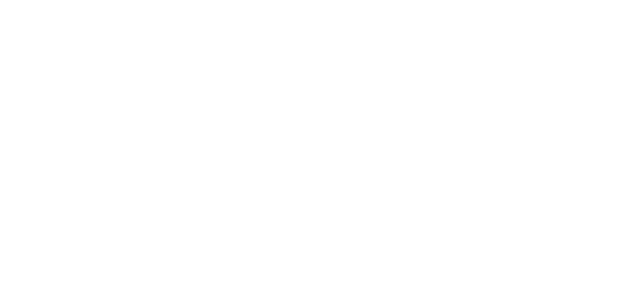
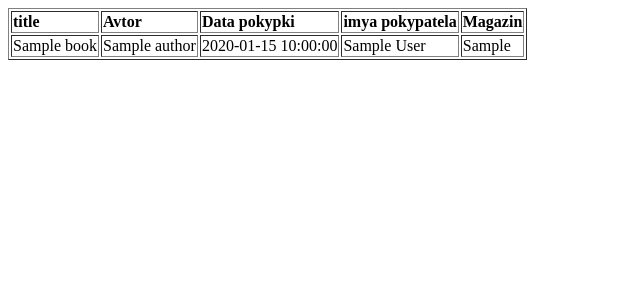
Before and after one commit to NikitaKek/-Books, a PHP site: page /viewDeal in a window 1280 px wide. Before the commit the part shown is empty. Shown: the top 300 px of the page, without its empty margins (0-640 px from the left). Run offline with PHP 8.4, Linux system fonts and the light colour scheme; tables that the repository leaves empty or names only in its code hold one stand-in row (values such as "Sample post"); some libraries are stand-ins or nearby versions.

Commit message:
TableOfDeals

```diff
--- a/Routes.php
+++ b/Routes.php
@@ -17,6 +17,10 @@
                 viewBookController::CreateView(viewbook);
      });
 
+     Route::set('viewDeal', function() {
+                     viewBookController::CreateView(viewDeal);
+          });
+
       Route::set('tableDeal', function() {
                      DealController::CreateView(tableDeal);
           });
--- /dev/null
+++ b/Views/viewDeal.php
@@ -0,0 +1,32 @@
+<table border = 1>
+    <tr>
+        <td><b>title</b></td>
+        <td><b>Avtor</b></td>
+        <td><b>Data pokypki</b></td>
+        <td><b>imya pokypatela</b></td>
+        <td><b>Magazin</b></td>
+    </tr>
+    <?php
+    $result = DataBase::query("SELECT book.title,GROUP_CONCAT(author.name) as name, deal.date, customer.name AS customerName, deal.store
+                                            FROM deal LEFT JOIN CustomerDealBook
+                                                      ON  deal.id = CustomerDealBook.id_deal
+                                                      LEFT JOIN book
+                                                      ON book.id =  CustomerDealBook.id_book
+                                                      LEFT JOIN bookauthor
+                                                      on book.id = bookauthor.book_id
+                                                      LEFT JOIN author
+                                                      ON author.ID =  bookauthor.author_id
+                                                      LEFT JOIN customer
+                                                      ON customer.id = CustomerDealBook.id_customer
+                                            GROUP BY deal.id");
+    //название книги, перечисление авторов, когда была куплена, кем куплена и в каком магазине
+    foreach ($result as $row): ?>
+        <tr>
+            <td><?=$row['title']?></td>
+            <td><?=$row['name']?></td>
+            <td><?=$row['date']?></td>
+            <td><?=$row['customerName']?></td>
+            <td><?=$row['store']?></td>
+        </tr>
+    <?php endforeach ?>
+</table>
```
Also changed, not shown: Controllers/viewDealController.php (added, +7 -0 lines).
